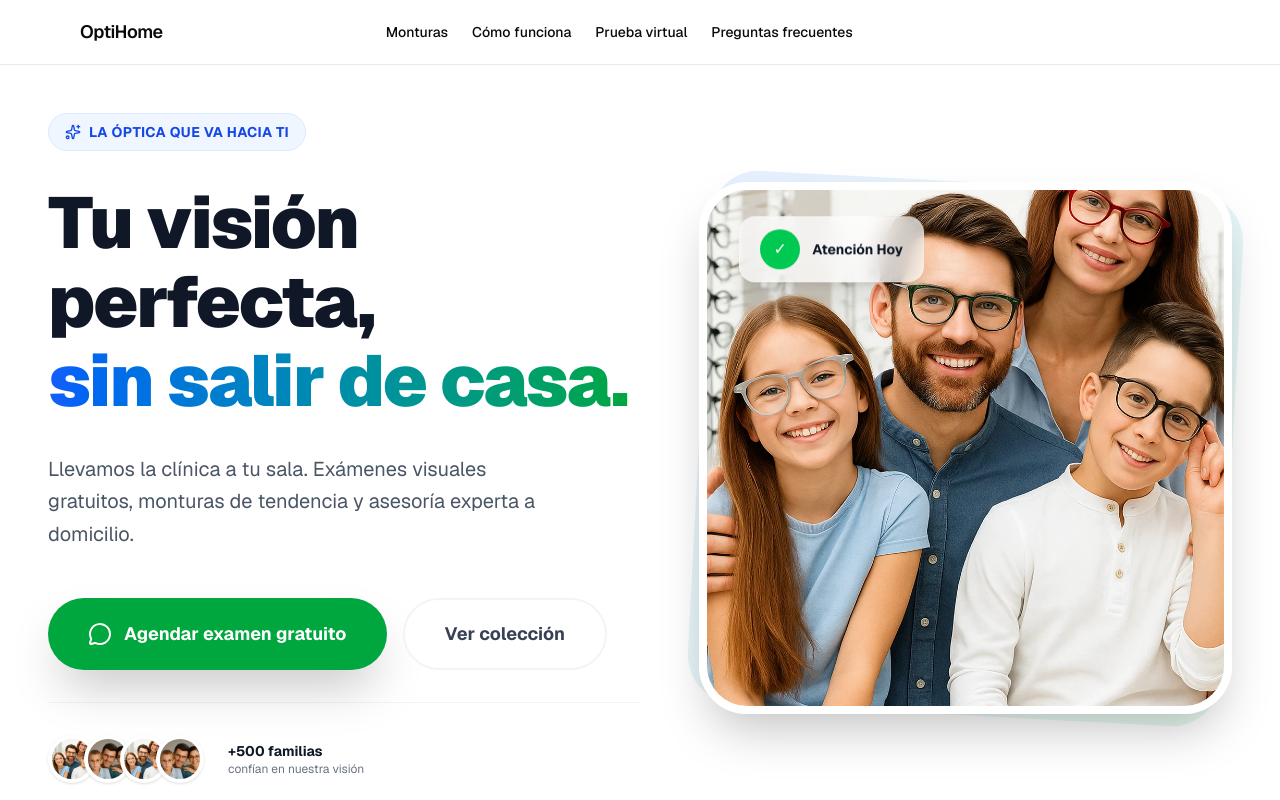
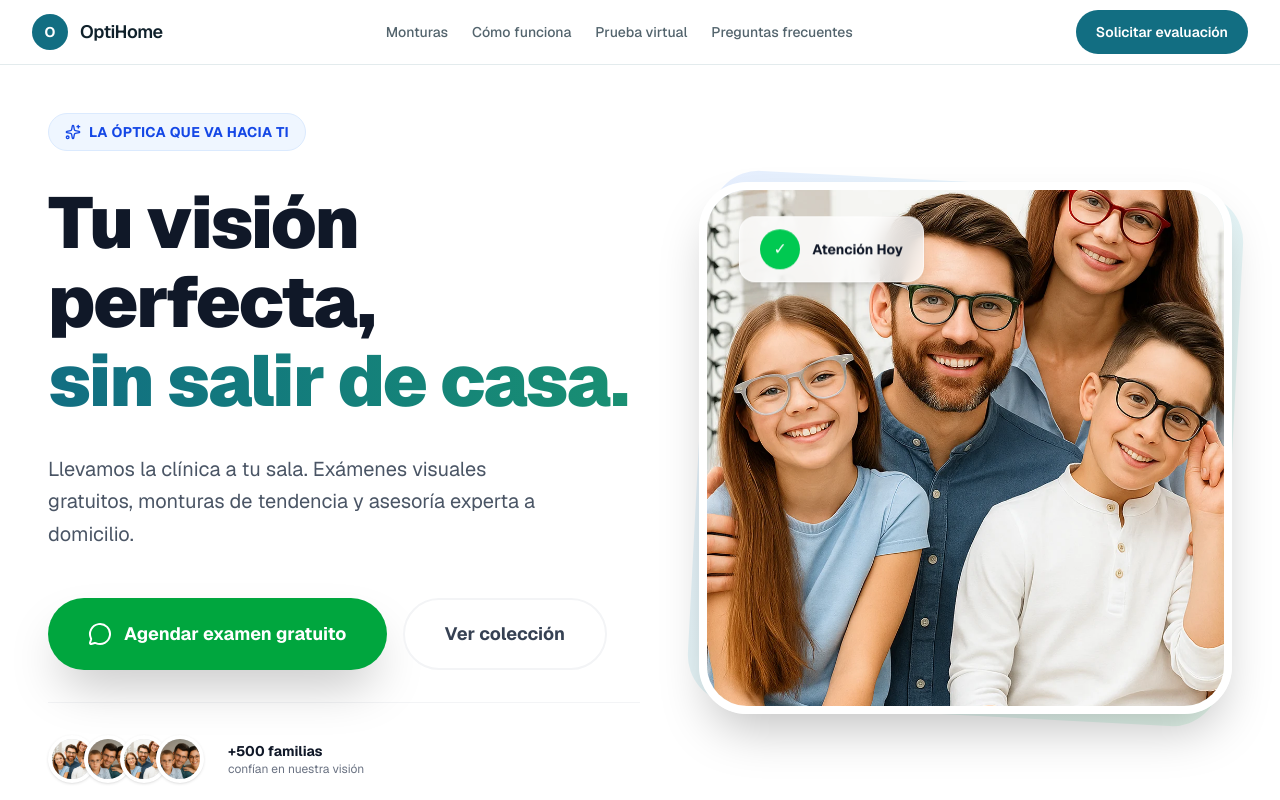
Before and after one commit to Em3rc0d/optiHome, a Next.js app: page / in a window 1280 px wide. Shown: the top 800 px of the page. Built offline with nearby package versions, Linux system fonts and the light colour scheme.

Commit message:
feat(build-001): apply frozen OptiHome design tokens

```diff
--- a/src/app/globals.css
+++ b/src/app/globals.css
@@ -8,136 +8,173 @@
   --color-foreground: var(--foreground);
   --font-sans: var(--font-geist-sans);
   --font-mono: var(--font-geist-mono);
-  --color-sidebar-ring: var(--sidebar-ring);
-  --color-sidebar-border: var(--sidebar-border);
-  --color-sidebar-accent-foreground: var(--sidebar-accent-foreground);
-  --color-sidebar-accent: var(--sidebar-accent);
-  --color-sidebar-primary-foreground: var(--sidebar-primary-foreground);
-  --color-sidebar-primary: var(--sidebar-primary);
-  --color-sidebar-foreground: var(--sidebar-foreground);
-  --color-sidebar: var(--sidebar);
-  --color-chart-5: var(--chart-5);
-  --color-chart-4: var(--chart-4);
-  --color-chart-3: var(--chart-3);
-  --color-chart-2: var(--chart-2);
-  --color-chart-1: var(--chart-1);
+
+  --color-ink: var(--opti-ink);
+  --color-ink-muted: var(--opti-ink-muted);
+  --color-brand: var(--opti-brand);
+  --color-brand-strong: var(--opti-brand-strong);
+  --color-accent: var(--opti-accent);
+  --color-accent-soft: var(--opti-accent-soft);
+  --color-surface: var(--opti-surface);
+  --color-surface-soft: var(--opti-surface-soft);
+  --color-focus: var(--opti-focus);
+
+  --color-card: var(--card);
+  --color-card-foreground: var(--card-foreground);
+  --color-popover: var(--popover);
+  --color-popover-foreground: var(--popover-foreground);
+  --color-primary: var(--primary);
+  --color-primary-foreground: var(--primary-foreground);
+  --color-secondary: var(--secondary);
+  --color-secondary-foreground: var(--secondary-foreground);
+  --color-muted: var(--muted);
+  --color-muted-foreground: var(--muted-foreground);
+  --color-accent-foreground: var(--accent-foreground);
+  --color-destructive: var(--destructive);
+  --color-border: var(--border);
+  --color-input: var(--input);
   --color-ring: var(--ring);
-  --color-input: var(--input);
-  --color-border: var(--border);
-  --color-destructive: var(--destructive);
-  --color-accent-foreground: var(--accent-foreground);
-  --color-accent: var(--accent);
-  --color-muted-foreground: var(--muted-foreground);
-  --color-muted: var(--muted);
-  --color-secondary-foreground: var(--secondary-foreground);
-  --color-secondary: var(--secondary);
-  --color-primary-foreground: var(--primary-foreground);
-  --color-primary: var(--primary);
-  --color-popover-foreground: var(--popover-foreground);
-  --color-popover: var(--popover);
-  --color-card-foreground: var(--card-foreground);
-  --color-card: var(--card);
-  --radius-sm: calc(var(--radius) - 4px);
-  --radius-md: calc(var(--radius) - 2px);
-  --radius-lg: var(--radius);
-  --radius-xl: calc(var(--radius) + 4px);
+
+  --radius-sm: 0.5rem;
+  --radius-md: 1rem;
+  --radius-lg: 1.5rem;
+  --radius-xl: 1.5rem;
 }
 
 :root {
-  --radius: 0.625rem;
-  --background: oklch(1 0 0);
-  --foreground: oklch(0.145 0 0);
-  --card: oklch(1 0 0);
-  --card-foreground: oklch(0.145 0 0);
-  --popover: oklch(1 0 0);
-  --popover-foreground: oklch(0.145 0 0);
-  --primary: oklch(0.205 0 0);
-  --primary-foreground: oklch(0.985 0 0);
-  --secondary: oklch(0.97 0 0);
-  --secondary-foreground: oklch(0.205 0 0);
-  --muted: oklch(0.97 0 0);
-  --muted-foreground: oklch(0.556 0 0);
-  --accent: oklch(0.97 0 0);
-  --accent-foreground: oklch(0.205 0 0);
-  --destructive: oklch(0.577 0.245 27.325);
-  --border: oklch(0.922 0 0);
-  --input: oklch(0.922 0 0);
-  --ring: oklch(0.708 0 0);
-  --chart-1: oklch(0.646 0.222 41.116);
-  --chart-2: oklch(0.6 0.118 184.704);
-  --chart-3: oklch(0.398 0.07 227.392);
-  --chart-4: oklch(0.828 0.189 84.429);
-  --chart-5: oklch(0.769 0.188 70.08);
-  --sidebar: oklch(0.985 0 0);
-  --sidebar-foreground: oklch(0.145 0 0);
-  --sidebar-primary: oklch(0.205 0 0);
-  --sidebar-primary-foreground: oklch(0.985 0 0);
-  --sidebar-accent: oklch(0.97 0 0);
-  --sidebar-accent-foreground: oklch(0.205 0 0);
-  --sidebar-border: oklch(0.922 0 0);
-  --sidebar-ring: oklch(0.708 0 0);
+  --radius: 1rem;
+
+  --opti-ink: #10212b;
+  --opti-ink-muted: #53646d;
+  --opti-brand: #126e82;
+  --opti-brand-strong: #0a5567;
+  --opti-accent: #198f72;
+  --opti-accent-soft: #e9f6f1;
+  --opti-surface: #ffffff;
+  --opti-surface-soft: #f4f8f9;
+  --opti-border: #dce6e9;
+  --opti-focus: #0b74de;
+  --opti-danger: #b42318;
+
+  --background: var(--opti-surface);
+  --foreground: var(--opti-ink);
+  --card: var(--opti-surface);
+  --card-foreground: var(--opti-ink);
+  --popover: var(--opti-surface);
+  --popover-foreground: var(--opti-ink);
+  --primary: var(--opti-brand);
+  --primary-foreground: #ffffff;
+  --secondary: var(--opti-surface-soft);
+  --secondary-foreground: var(--opti-ink);
+  --muted: var(--opti-surface-soft);
+  --muted-foreground: var(--opti-ink-muted);
+  --accent: var(--opti-accent-soft);
+  --accent-foreground: var(--opti-brand-strong);
+  --destructive: var(--opti-danger);
+  --border: var(--opti-border);
+  --input: var(--opti-border);
+  --ring: var(--opti-focus);
 }
 
 .dark {
-  --background: oklch(0.145 0 0);
-  --foreground: oklch(0.985 0 0);
-  --card: oklch(0.205 0 0);
-  --card-foreground: oklch(0.985 0 0);
-  --popover: oklch(0.205 0 0);
-  --popover-foreground: oklch(0.985 0 0);
-  --primary: oklch(0.922 0 0);
-  --primary-foreground: oklch(0.205 0 0);
-  --secondary: oklch(0.269 0 0);
-  --secondary-foreground: oklch(0.985 0 0);
-  --muted: oklch(0.269 0 0);
-  --muted-foreground: oklch(0.708 0 0);
-  --accent: oklch(0.269 0 0);
-  --accent-foreground: oklch(0.985 0 0);
-  --destructive: oklch(0.704 0.191 22.216);
-  --border: oklch(1 0 0 / 10%);
-  --input: oklch(1 0 0 / 15%);
-  --ring: oklch(0.556 0 0);
-  --chart-1: oklch(0.488 0.243 264.376);
-  --chart-2: oklch(0.696 0.17 162.48);
-  --chart-3: oklch(0.769 0.188 70.08);
-  --chart-4: oklch(0.627 0.265 303.9);
-  --chart-5: oklch(0.645 0.246 16.439);
-  --sidebar: oklch(0.205 0 0);
-  --sidebar-foreground: oklch(0.985 0 0);
-  --sidebar-primary: oklch(0.488 0.243 264.376);
-  --sidebar-primary-foreground: oklch(0.985 0 0);
-  --sidebar-accent: oklch(0.269 0 0);
-  --sidebar-accent-foreground: oklch(0.985 0 0);
-  --sidebar-border: oklch(1 0 0 / 10%);
-  --sidebar-ring: oklch(0.556 0 0);
-}
+  --opti-ink: #edf6f7;
+  --opti-ink-muted: #afc0c5;
+  --opti-brand: #56b6c8;
+  --opti-brand-strong: #81cede;
+  --opti-accent: #5bc3a5;
+  --opti-accent-soft: #173b34;
+  --opti-surface: #0d171b;
+  --opti-surface-soft: #142328;
+  --opti-border: #294047;
+  --opti-focus: #6db6ff;
+  --opti-danger: #ff8075;
 
-@layer utilities {
-  .glass {
-    @apply bg-white/70 backdrop-blur-md border border-white/20 shadow-xl;
-  }
-
-  .glass-dark {
-    @apply bg-black/40 backdrop-blur-md border border-white/10 shadow-xl;
-  }
-
-  .text-gradient {
-    @apply bg-clip-text text-transparent bg-gradient-to-r from-blue-600 to-green-600;
-  }
-
-  .hover-lift {
-    @apply transition-transform duration-300 hover:-translate-y-2 hover:shadow-2xl;
-  }
+  --background: var(--opti-surface);
+  --foreground: var(--opti-ink);
+  --card: var(--opti-surface-soft);
+  --card-foreground: var(--opti-ink);
+  --popover: var(--opti-surface-soft);
+  --popover-foreground: var(--opti-ink);
+  --primary: var(--opti-brand);
+  --primary-foreground: #061216;
+  --secondary: var(--opti-surface-soft);
+  --secondary-foreground: var(--opti-ink);
+  --muted: var(--opti-surface-soft);
+  --muted-foreground: var(--opti-ink-muted);
+  --accent: var(--opti-accent-soft);
+  --accent-foreground: var(--opti-ink);
+  --destructive: var(--opti-danger);
+  --border: var(--opti-border);
+  --input: var(--opti-border);
+  --ring: var(--opti-focus);
 }
 
 @layer base {
   * {
     @apply border-border outline-ring/50;
   }
+
+  html {
+    scroll-behavior: smooth;
+  }
+
   body {
     @apply bg-background text-foreground;
   }
-  h1, h2, h3, h4, h5, h6 {
-    @apply tracking-tight;
+
+  h1,
+  h2,
+  h3,
+  h4,
+  h5,
+  h6 {
+    @apply tracking-tight text-ink;
+  }
+
+  :focus-visible {
+    outline: 2px solid var(--opti-focus);
+    outline-offset: 3px;
+  }
+
+  ::selection {
+    background: var(--opti-accent-soft);
+    color: var(--opti-ink);
   }
 }
+
+@layer utilities {
+  .glass {
+    @apply border border-white/50 bg-white/80 shadow-lg backdrop-blur-md;
+  }
+
+  .glass-dark {
+    @apply border border-white/10 bg-black/40 shadow-lg backdrop-blur-md;
+  }
+
+  .text-gradient {
+    @apply bg-gradient-to-r from-brand to-accent bg-clip-text text-transparent;
+  }
+
+  .hover-lift {
+    @apply transition-transform duration-200 hover:-translate-y-1;
+  }
+
+  .content-shell {
+    @apply mx-auto w-full max-w-7xl px-4 sm:px-6 lg:px-8;
+  }
+}
+
+@media (prefers-reduced-motion: reduce) {
+  html {
+    scroll-behavior: auto;
+  }
+
+  *,
+  *::before,
+  *::after {
+    animation-duration: 0.01ms !important;
+    animation-iteration-count: 1 !important;
+    transition-duration: 0.01ms !important;
+    scroll-behavior: auto !important;
+  }
+}
```
